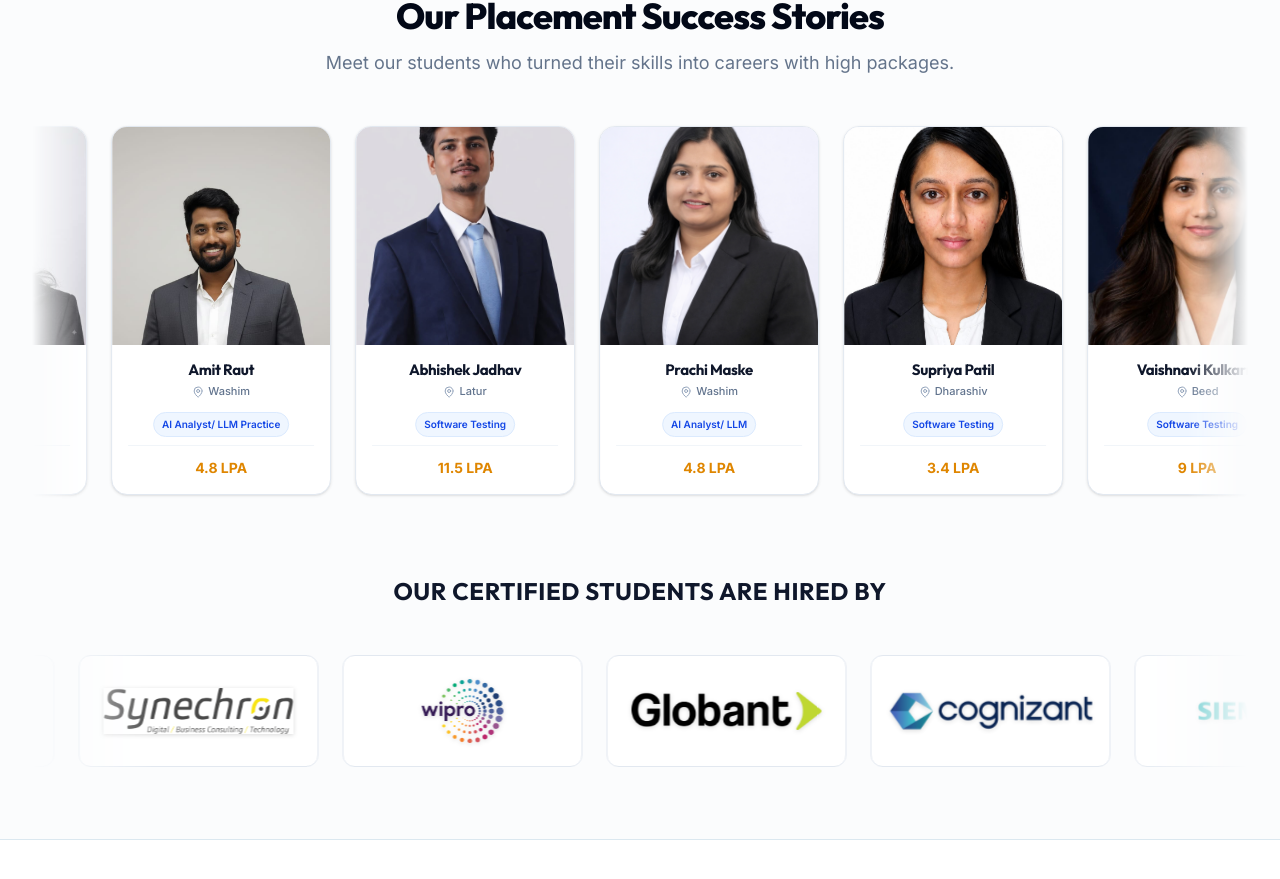
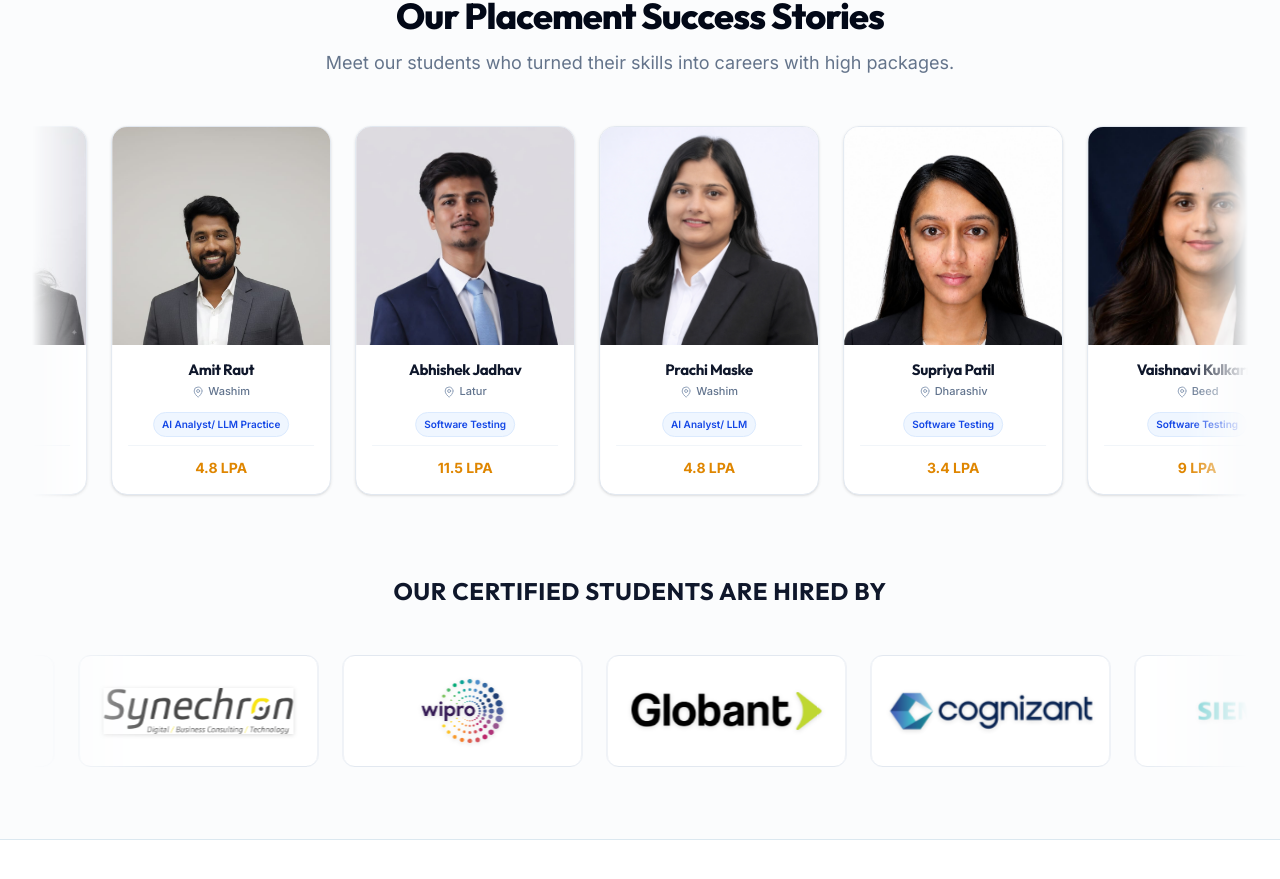
Before and after one commit to Pranav-Darokar/AlgorithmTechSolutions, a React (Vite) app: page / in a window 1280 px wide. Shown: the part 2373-3252 px from the top of the page. Built offline with nearby package versions, Linux system fonts and the light colour scheme.

Commit message:
Change student photo alignment back to object-top to prevent heads from being cut off

```diff
--- a/src/components/common/SuccessStoriesMarquee.jsx
+++ b/src/components/common/SuccessStoriesMarquee.jsx
@@ -24,7 +24,7 @@
         <img
           src={story.photo}
           alt={story.name}
-          className="w-full h-full object-cover object-center transition-transform duration-500 group-hover:scale-105"
+          className="w-full h-full object-cover object-top transition-transform duration-500 group-hover:scale-105"
           loading="lazy"
         />
       </div>
```
